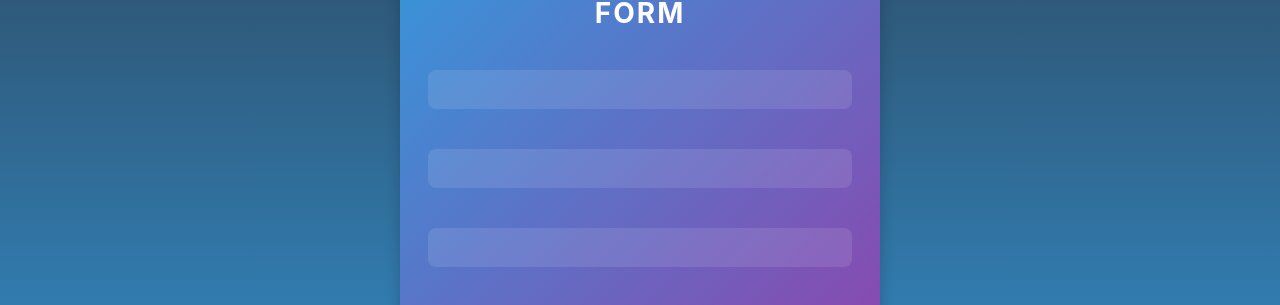
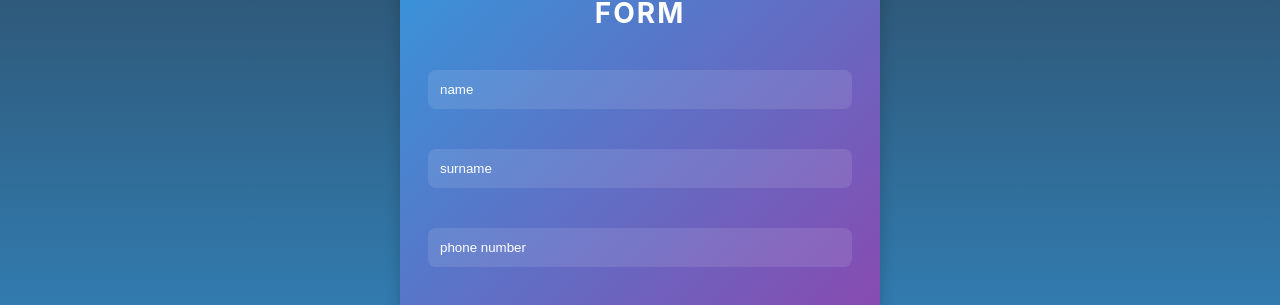
Before and after one commit to aisss27/onelab, a React (Create React App) app: page /add in a window 1280 px wide. Shown: the part 243-548 px from the top of the page. Built offline with nearby package versions, Linux system fonts and the light colour scheme.

Commit message:
little fix

```diff
--- a/src/components/Add.jsx
+++ b/src/components/Add.jsx
@@ -44,9 +44,9 @@ export const Add = () => {
         <div className='form'>
             <div className="form-content">
                 <h2>FORM</h2>
-                <input value={name} onChange={handleNameChange} />
-                <input value={surname} onChange={handleSurnameChange} />
-                <input value={phone} onChange={handlePhoneChange} />
+                <input value={name} placeholder='name' onChange={handleNameChange} />
+                <input value={surname} placeholder='surname' onChange={handleSurnameChange} />
+                <input value={phone} placeholder='phone number' onChange={handlePhoneChange} />
                 <button onClick={onSave}>Submit</button>
             </div>
         </div>
--- a/src/components/style.css
+++ b/src/components/style.css
@@ -83,3 +83,7 @@
     text-transform: uppercase;
     letter-spacing: 2px;
 }
+
+input::placeholder{
+    color: white;
+}
```
